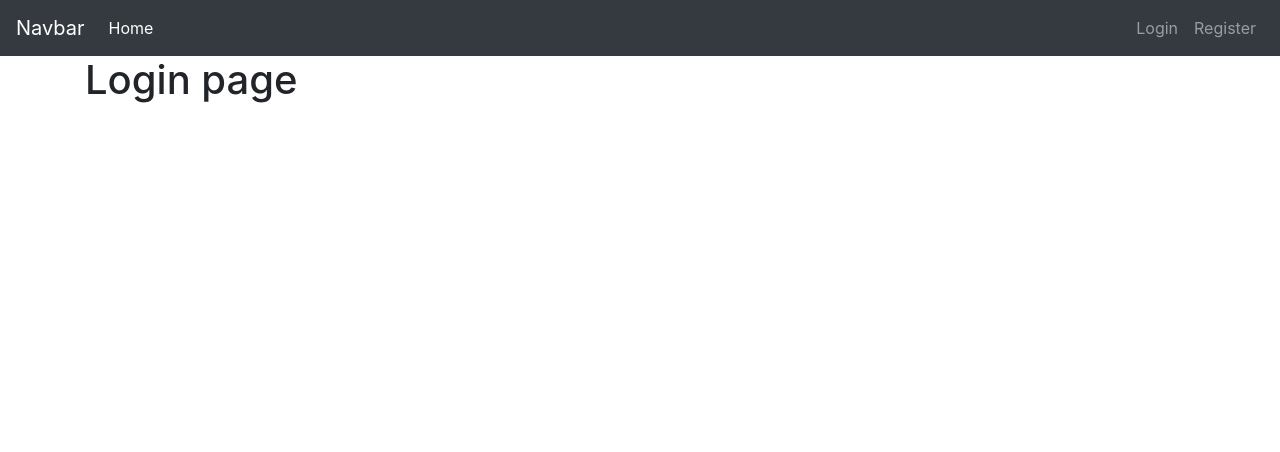
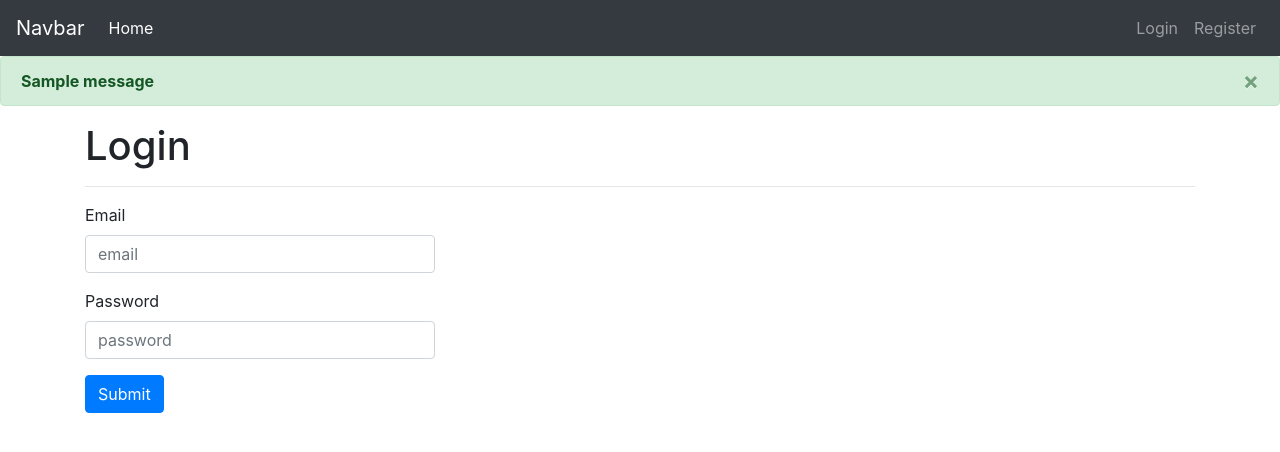
Before and after one commit to waldrupm/intro_to_flask, a Flask app: page /login in a window 1280 px wide. Shown: the top 452 px of the page. Run offline with Flask 2, Linux system fonts and the light colour scheme; tables that the repository leaves empty hold one stand-in row (values such as "Sample post"); one stand-in notice (Sample message) is shown; some libraries are stand-ins or nearby versions.

Commit message:
add login

```diff
--- a/app/__init__.py
+++ b/app/__init__.py
@@ -14,4 +14,8 @@ db = SQLAlchemy(app)
 from flask_migrate import Migrate
 migrate = Migrate(app, db)
 
+from flask_login import LoginManager
+login_manager = LoginManager()
+login_manager.init_app(app)
+
 from app import routes, models
--- a/app/routes.py
+++ b/app/routes.py
@@ -1,13 +1,25 @@
-from app import app, db
+from app import app, db, login_manager
 from app.models import User
-from flask import render_template, request, redirect, url_for
+from flask import render_template, request, redirect, url_for, flash
 
 @app.route('/')
 def index():
   return render_template('index.html')
 
-@app.route('/login')
+@app.route('/login', methods=['GET', 'POST'])
 def login():
+  if request.method == 'POST':
+    email = request.form.get('email')
+    password = request.form.get('password')
+
+    user = User.query.filter_by(email=email).first()
+    if user:
+      if user.check_password_hash(password):
+        flash('Login accepted', 'success')
+        return redirect(url_for('index'))
+    flash('Invalid user / pass combination', 'warning')
+    return render_template('login.html')
+
   return render_template('login.html')
 
 @app.route('/register', methods=['GET', 'POST'])
@@ -18,13 +30,18 @@ def register():
     password = request.form.get('password')
     confirm_password = request.form.get('confirm_password')
 
+    if User.query.filter_by(email=email).first():
+      flash('That email is already in use.', 'danger')
+      return redirect(url_for('register'))
+
     if password != confirm_password:
+      flash('Password and confirmation must be the same.', 'danger')
       return redirect(url_for('register'))
     u = User(name=name, email=email, password=password)
     u.generate_password(u.password)
 
     db.session.add(u)
     db.session.commit()
-    print(name, email, password, confirm_password)
+    flash('User registration successful.', 'success')
     return redirect(url_for('login'))
   return render_template('register.html')
--- a/app/templates/layout.html
+++ b/app/templates/layout.html
@@ -17,6 +17,20 @@
   <header>
     {% include './partials/nav.html' %}
   </header>
+
+  {% with messages = get_flashed_messages(with_categories=True) %}
+    {% if messages %}
+        {% for category, message in messages %}
+          <div class="alert alert-{{ category }} alert-dismissible fade show" role="alert">
+            <button type="button" class="close" data-dismiss="alert" aria-label="Close">
+              <span aria-hidden="true">&times;</span>
+            </button>
+            <strong>{{ message }}</strong>
+          </div>
+        {% endfor %}
+    {% endif %}
+  {% endwith %}
+
   <main class="container">
     {% block content %}{% endblock %}
   </main>
--- a/app/templates/login.html
+++ b/app/templates/login.html
@@ -1,4 +1,20 @@
 {% extends 'layout.html' %}
 {% block content %}
-      <h1>Login page</h1>
+<h1>Login</h1>
+<hr>
+<div class="row">
+  <div class="col-md-4">
+    <form action="{{ url_for('login') }}" method="POST">
+      <div class="form-group">
+        <label for="email">Email</label>
+        <input type="text" class="form-control" name="email" id="email" placeholder="email">
+      </div>
+      <div class="form-group">
+        <label for="password">Password</label>
+        <input type="password" class="form-control" name="password" id="password" placeholder="password">
+      </div>
+      <button type="submit" class="btn btn-primary">Submit</button>
+    </form>
+  </div>
+</div>
 {% endblock %}
--- a/config.py
+++ b/config.py
@@ -8,3 +8,4 @@ class Config:
   SQLALCHEMY_TRACK_MODIFICATIONS = os.getenv('SQLALCHEMY_TRACK_MODIFICATIONS')
   FLASK_APP = os.getenv('FLASK_APP')
   FLASK_ENV = os.getenv('FLASK_ENV')
+  SECRET_KEY = os.getenv('SECRET_KEY')
```
Also changed, not shown: app/models.py (+12 -2 lines), migrations/versions/be24f9062746_make_email_unique.py (added, +28 -0 lines).
